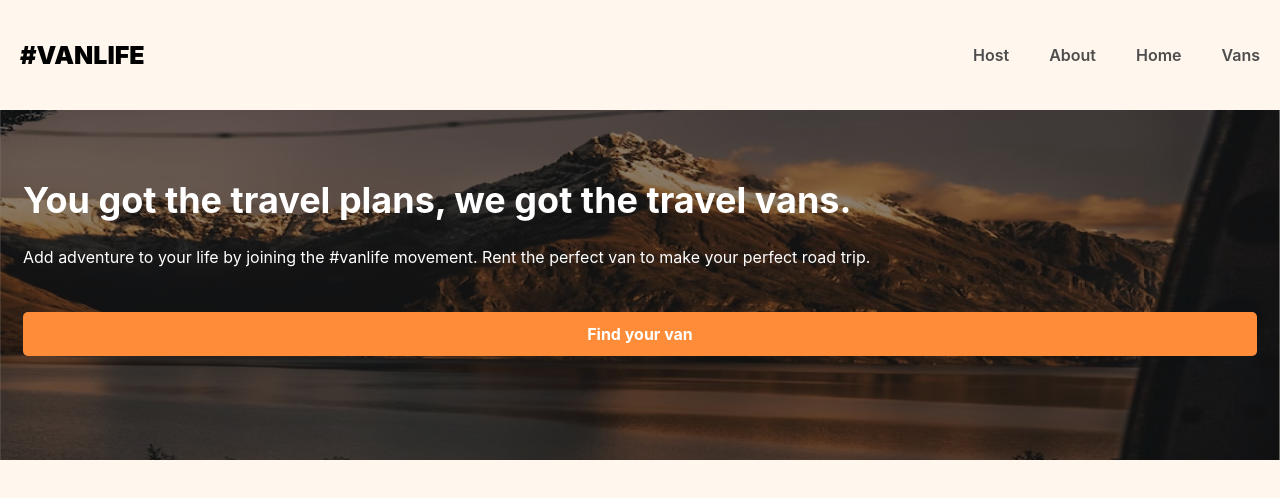
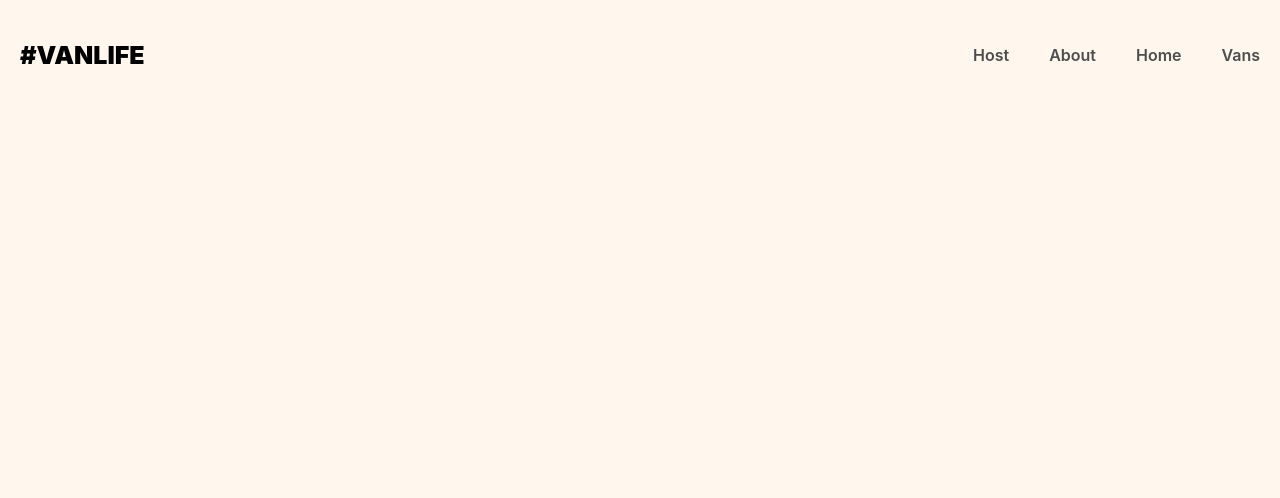
Before and after one commit to sahilq312/React-Router, a React (Create React App) app: page / in a window 1280 px wide. Shown: the top 498 px of the page. Built offline with nearby package versions, Linux system fonts and the light colour scheme; what miragejs would draw is missing.

Commit message:
relative routes

```diff
--- a/src/App.js
+++ b/src/App.js
@@ -15,8 +15,8 @@
   return (
     <BrowserRouter>
     <Routes>
-      <Route element={<Layout />}>
-        <Route path="/" element={<Home />} />
+      <Route path="/" element={<Layout />}>
+        <Route path="index" element={<Home />} />
         <Route path="about" element={<About />} />
         <Route path="vans" element={<Vans />} />
         <Route path="vans/:id" element={<VanDetail />} />
```
